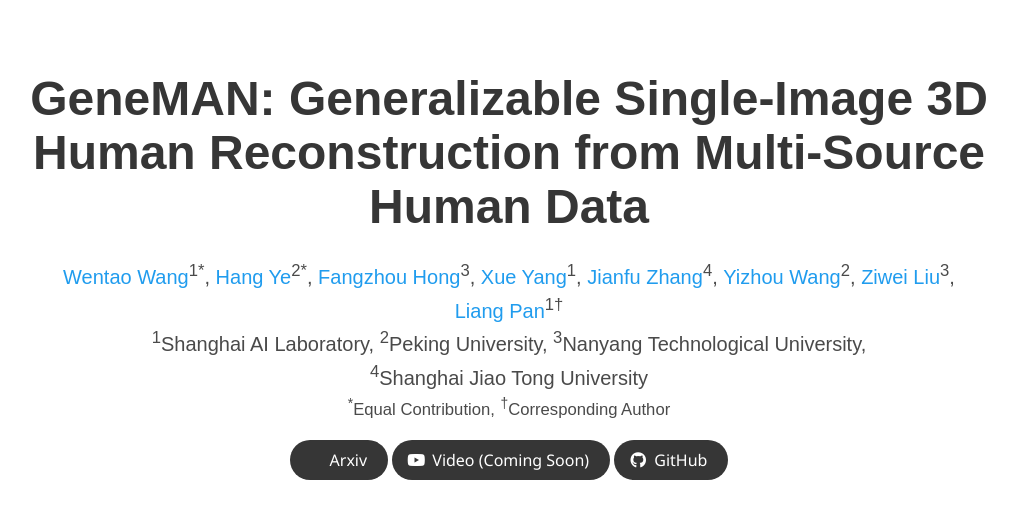
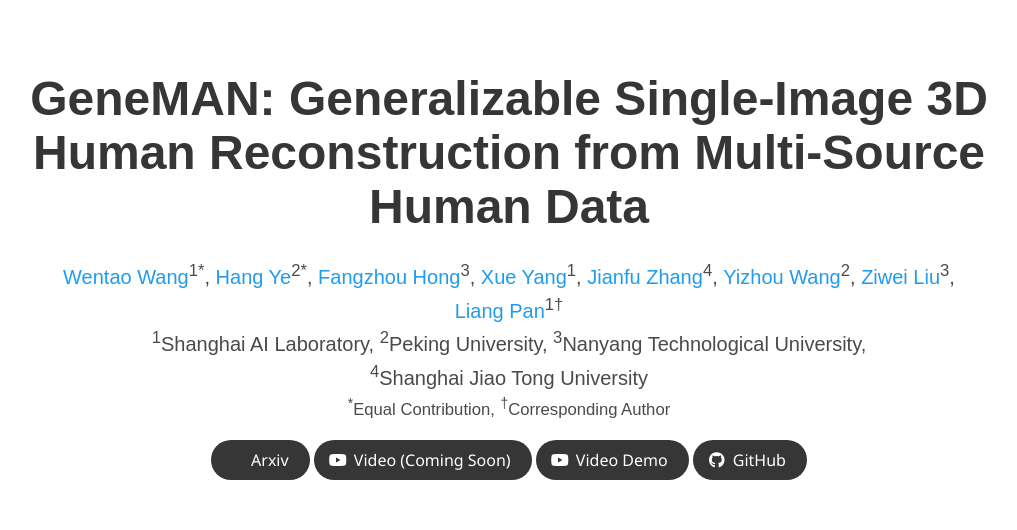
Before and after one commit to 3DTopia/GeneMAN, a plain HTML site: page index.html in a window 1280 px wide. Shown: the top 530 px of the page, without its empty margins (131-1148 px from the left). Drawn offline with nearby package versions, Linux system fonts and the light colour scheme; some icons are missing; a web font is replaced by a local one.

Commit message:
Update index.html

```diff
--- a/index.html
+++ b/index.html
@@ -104,6 +104,16 @@
                       <i class="fab fa-youtube"></i>
                     </span>
                     <span>Video (Coming Soon)</span>
+                  </a>
+                </span>
+                <!-- Demo Link. -->
+                <span class="link-block">
+                  <a href="https://www.youtube.com/watch?v=bZRmLgoNVAI" target="_blank" onclick="event.preventDefault();"
+                    class="external-link button is-normal is-rounded is-dark">
+                    <span class="icon">
+                      <i class="fab fa-youtube"></i>
+                    </span>
+                    <span>Video Demo</span>
                   </a>
                 </span>
                 <!-- Code Link. -->
```
